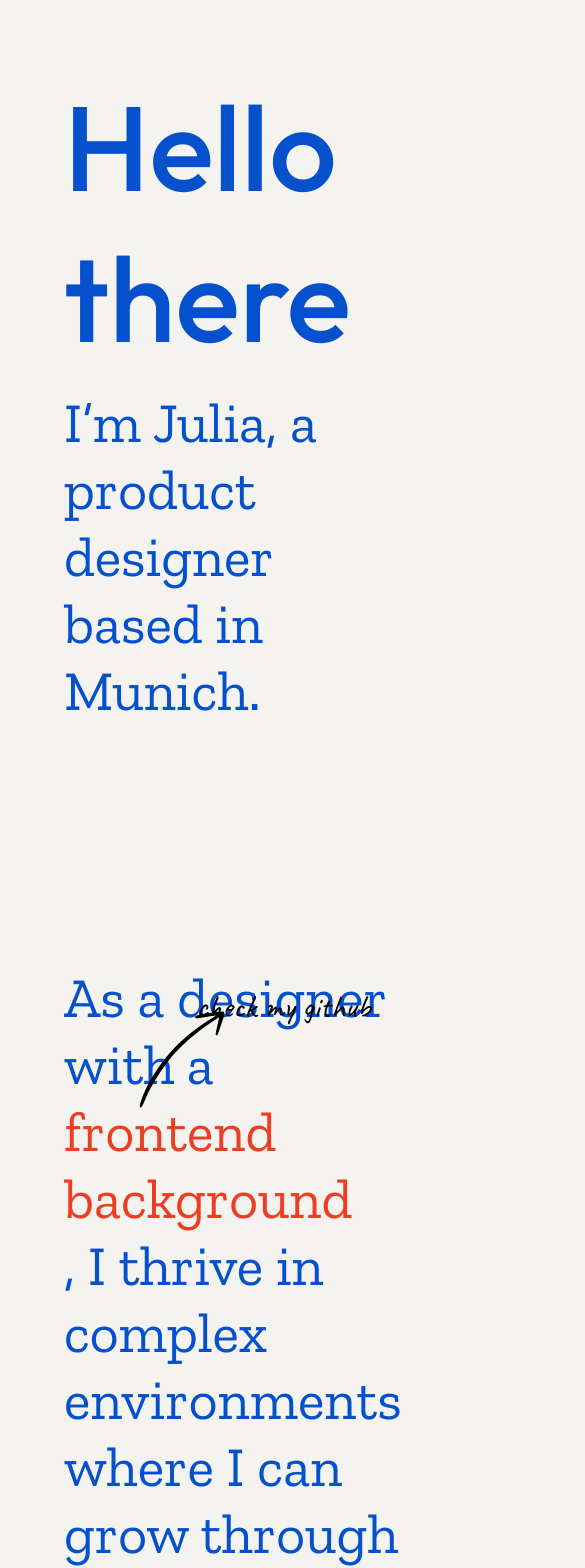
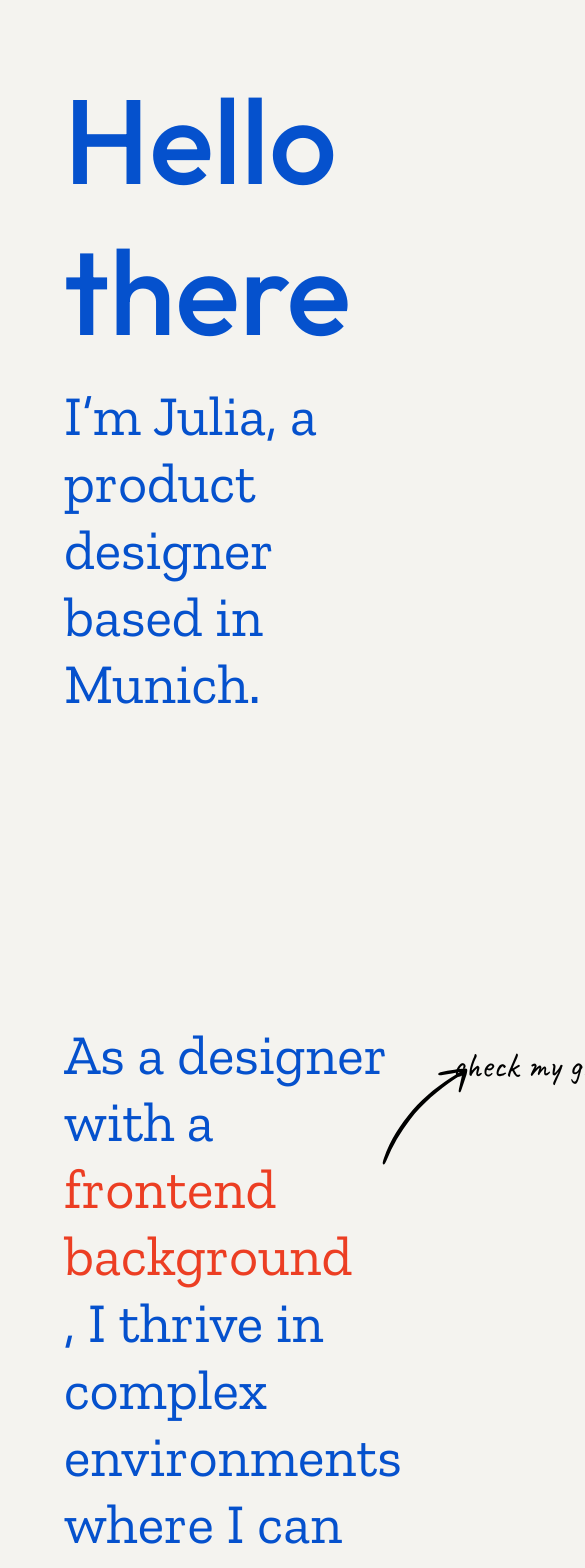
Before and after one commit to usersadvocate/design-portfolio, a React app: page / in a window 390 px wide. Shown: the top 1568 px of the page, 585 px wide, since content can reach past the window. Built offline with nearby package versions, Linux system fonts and the light colour scheme.

Commit message:
Add responsive layout for home

```diff
--- a/src/styles/components/about.scss
+++ b/src/styles/components/about.scss
@@ -32,6 +32,11 @@
       font-size: 2rem;
       color: #000;
       white-space: nowrap;
+      @media (max-width: 1137px) {
+        left: 115%;
+        transform: translateX(0%);
+        font-size: 2.2rem;
+      }
     }
 
     &-arrow {
@@ -41,6 +46,10 @@
       transform: translateX(-50%);
       width: 115px;
       height: auto;
+      @media (max-width: 1137px) {
+        left: 100%;
+        transform: translateX(-30%);
+      }
     }
   }
 
@@ -51,7 +60,10 @@
     font-family: vars.$font-note;
     font-size: 1.8rem;
     list-style: disc;
-
+    @media (max-width: 1200px) {
+      bottom: 6rem;
+      font-size: 2.2rem;
+    }
     li {
       margin-bottom: 0.2rem;
     }
--- a/src/styles/components/hero.scss
+++ b/src/styles/components/hero.scss
@@ -8,6 +8,11 @@
     align-items: flex-start;
     min-height: 100vh;
     padding: 4rem;
+    @media (max-width: 1200px) {
+      & {
+        padding-bottom: 8rem;
+      }
+    }
   }
 
   &__title {
--- a/src/styles/components/project.scss
+++ b/src/styles/components/project.scss
@@ -7,16 +7,28 @@
   padding: 4rem;
   align-items: center;
   min-height: 100vh;
+  @media (max-width: 1200px) {
+    grid-template-columns: none;
+    grid-template-rows: 1fr 2fr;
+    gap: 0;
+    align-items: baseline;
+  }
 
   &__title {
     font-size: 2.5rem;
     font-family: vars.$font-title;
     font-weight: 400;
+    @media (max-width: 1200px) {
+      font-size: 3rem;
+    }
   }
 
   &__description {
     font-size: 1.5rem;
     font-family: vars.$font-description;
+    @media (max-width: 1200px) {
+      font-size: 2rem;
+    }
   }
 
   &__details {
@@ -24,6 +36,9 @@
     font-family: vars.$font-description;
     list-style: none;
     padding: 0;
+    @media (max-width: 1200px) {
+      font-size: 1.5rem;
+    }
 
     li {
       margin-bottom: 0.75rem;
```
